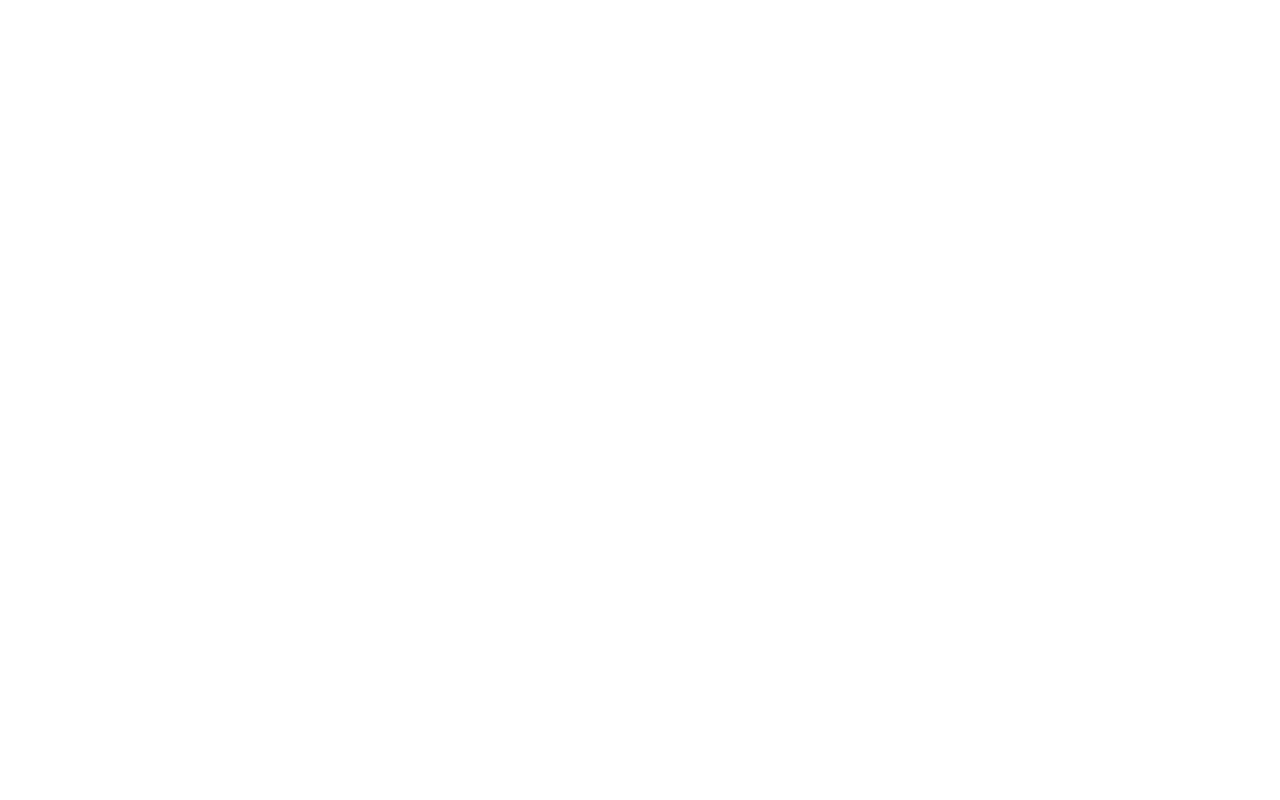
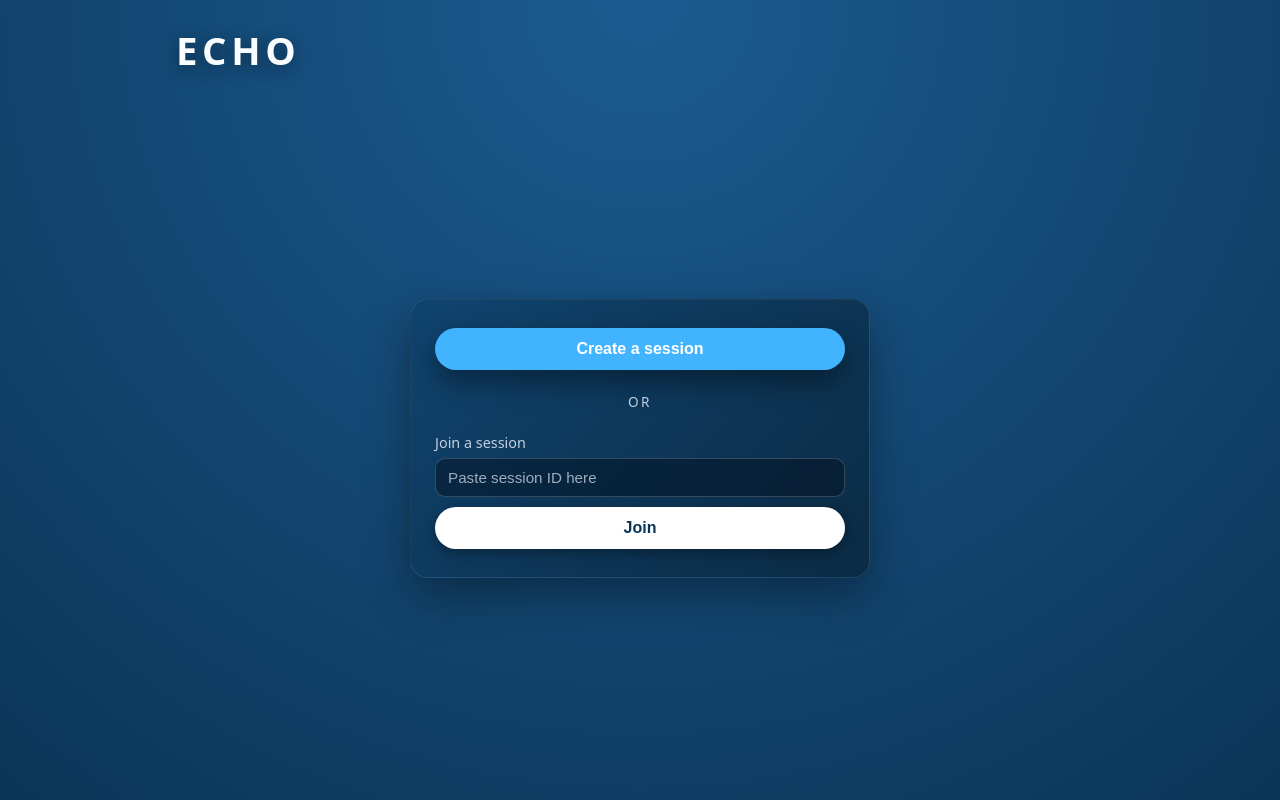
Before and after one commit to AbdulhadeAhmad/echo, a plain HTML site: page front_files/index.html in a window 1280 px wide. Drawn offline with Linux system fonts and the light colour scheme.

Commit message:
Co-created homepage with AI

```diff
--- a/front_files/index.css
+++ b/front_files/index.css
@@ -0,0 +1,204 @@
+*,
+*::before,
+*::after {
+  box-sizing: border-box;
+  margin: 0;
+  padding: 0;
+}
+
+:root {
+  --bg: #0a3558;        /* ocean-ish blue */
+  --bg-accent: #0f4470;
+  --text: #f5f7fb;
+  --muted: #c3cfde;
+  --primary: #42b4ff;
+  --primary-hover: #2f9ce2;
+  --secondary: #ffffff;
+  --secondary-text: #0a3558;
+  --shadow-soft: 0 18px 45px rgba(0, 0, 0, 0.35);
+  --radius-lg: 18px;
+  --transition: 0.18s ease-out;
+  --font-main: system-ui, -apple-system, BlinkMacSystemFont, "Segoe UI",
+    sans-serif;
+}
+
+html,
+body {
+  height: 100%;
+}
+
+body {
+  font-family: var(--font-main);
+  background: radial-gradient(circle at top, #1c5b90, var(--bg));
+  color: var(--text);
+  display: flex;
+  align-items: stretch;
+  justify-content: center;
+}
+
+/* Layout */
+
+.app {
+  flex: 1;
+  display: flex;
+  flex-direction: column;
+  max-width: 960px;
+  margin: 0 auto;
+  padding: 24px 16px;
+}
+
+/* Header */
+
+.app-header {
+  display: flex;
+  align-items: center;
+  justify-content: flex-start;
+  padding-bottom: 24px;
+}
+
+.logo {
+  font-size: 2.4rem;
+  letter-spacing: 0.12em;
+  text-transform: uppercase;
+  font-weight: 700;
+  color: #fafdff;
+  text-shadow: 0 4px 18px rgba(0, 0, 0, 0.45);
+}
+
+/* Main card */
+
+.app-main {
+  flex: 1;
+  display: flex;
+  align-items: center;
+  justify-content: center;
+}
+
+.card {
+  background: linear-gradient(135deg, var(--bg-accent), #0b2b44);
+  padding: 28px 24px;
+  border-radius: var(--radius-lg);
+  box-shadow: var(--shadow-soft);
+  width: 100%;
+  max-width: 460px;
+  border: 1px solid rgba(255, 255, 255, 0.08);
+}
+
+.actions {
+  display: flex;
+  flex-direction: column;
+  gap: 18px;
+}
+
+/* Buttons + inputs */
+
+.btn {
+  display: inline-flex;
+  align-items: center;
+  justify-content: center;
+  width: 100%;
+  padding: 12px 18px;
+  border-radius: 999px;
+  border: none;
+  font-size: 1rem;
+  font-weight: 600;
+  cursor: pointer;
+  transition: transform var(--transition), box-shadow var(--transition),
+    background-color var(--transition), color var(--transition),
+    border-color var(--transition);
+}
+
+.btn-primary {
+  background: var(--primary);
+  color: #ffffff;
+  box-shadow: 0 12px 28px rgba(0, 0, 0, 0.4);
+}
+
+.btn-primary:hover {
+  background: var(--primary-hover);
+  transform: translateY(-1px);
+  box-shadow: 0 16px 32px rgba(0, 0, 0, 0.45);
+}
+
+.btn-primary:active {
+  transform: translateY(0);
+  box-shadow: 0 6px 16px rgba(0, 0, 0, 0.4);
+}
+
+.btn-secondary {
+  background: var(--secondary);
+  color: var(--secondary-text);
+  box-shadow: 0 4px 14px rgba(0, 0, 0, 0.35);
+}
+
+.btn-secondary:hover {
+  background: #f4f6fb;
+  transform: translateY(-1px);
+}
+
+.btn-secondary:active {
+  transform: translateY(0);
+  box-shadow: 0 3px 10px rgba(0, 0, 0, 0.35);
+}
+
+.label {
+  display: block;
+  font-size: 0.9rem;
+  color: var(--muted);
+  margin-bottom: 6px;
+}
+
+.input {
+  width: 100%;
+  padding: 10px 12px;
+  border-radius: 10px;
+  border: 1px solid rgba(255, 255, 255, 0.18);
+  background: rgba(3, 16, 32, 0.5);
+  color: var(--text);
+  font-size: 0.95rem;
+  outline: none;
+  margin-bottom: 10px;
+  transition: border-color var(--transition), box-shadow var(--transition),
+    background-color var(--transition);
+}
+
+.input::placeholder {
+  color: rgba(195, 207, 222, 0.8);
+}
+
+.input:focus {
+  border-color: var(--primary);
+  box-shadow: 0 0 0 1px rgba(66, 180, 255, 0.7);
+  background: rgba(3, 18, 40, 0.9);
+}
+
+/* Divider */
+
+.divider {
+  text-align: center;
+  color: var(--muted);
+  font-size: 0.85rem;
+  text-transform: uppercase;
+  letter-spacing: 0.18em;
+  margin: 4px 0;
+}
+
+/* Join block */
+
+.join-section {
+  display: flex;
+  flex-direction: column;
+}
+
+/* Responsive tweaks */
+
+@media (max-width: 480px) {
+  .logo {
+    font-size: 1.9rem;
+    letter-spacing: 0.1em;
+  }
+
+  .card {
+    padding: 22px 18px;
+  }
+}
--- a/front_files/index.html
+++ b/front_files/index.html
@@ -1,3 +1,41 @@
+<!DOCTYPE html>
+<html lang="en">
 
+<head>
+    <meta charset="UTF-8" />
+    <title>Echo: True Peer-to-Peer file and text transfers</title>
+    <meta name="viewport" content="width=device-width, initial-scale=1.0" />
+    <link rel="stylesheet" href="index.css" />
+</head>
 
-<title>Echo: True Peer-to-Peer file and text transfers</title>
+<body>
+    <div class="app">
+        <header class="app-header">
+            <h1 class="logo">Echo</h1>
+        </header>
+
+        <main class="app-main">
+            <section class="card">
+                <div class="actions">
+                    <button class="btn btn-primary" id="create-session-btn">
+                        Create a session
+                    </button>
+
+                    <div class="divider">or</div>
+
+                    <div class="join-section">
+                        <label for="session-id" class="label">Join a session</label>
+                        <input type="text" id="session-id" class="input" placeholder="Paste session ID here" />
+                        <button class="btn btn-secondary" id="join-session-btn">
+                            Join
+                        </button>
+                    </div>
+                </div>
+            </section>
+        </main>
+    </div>
+
+    <script src="index.js"></script>
+</body>
+
+</html>
--- a/front_files/index.js
+++ b/front_files/index.js
@@ -0,0 +1 @@
+console.log("I actually wrote this!");
```
